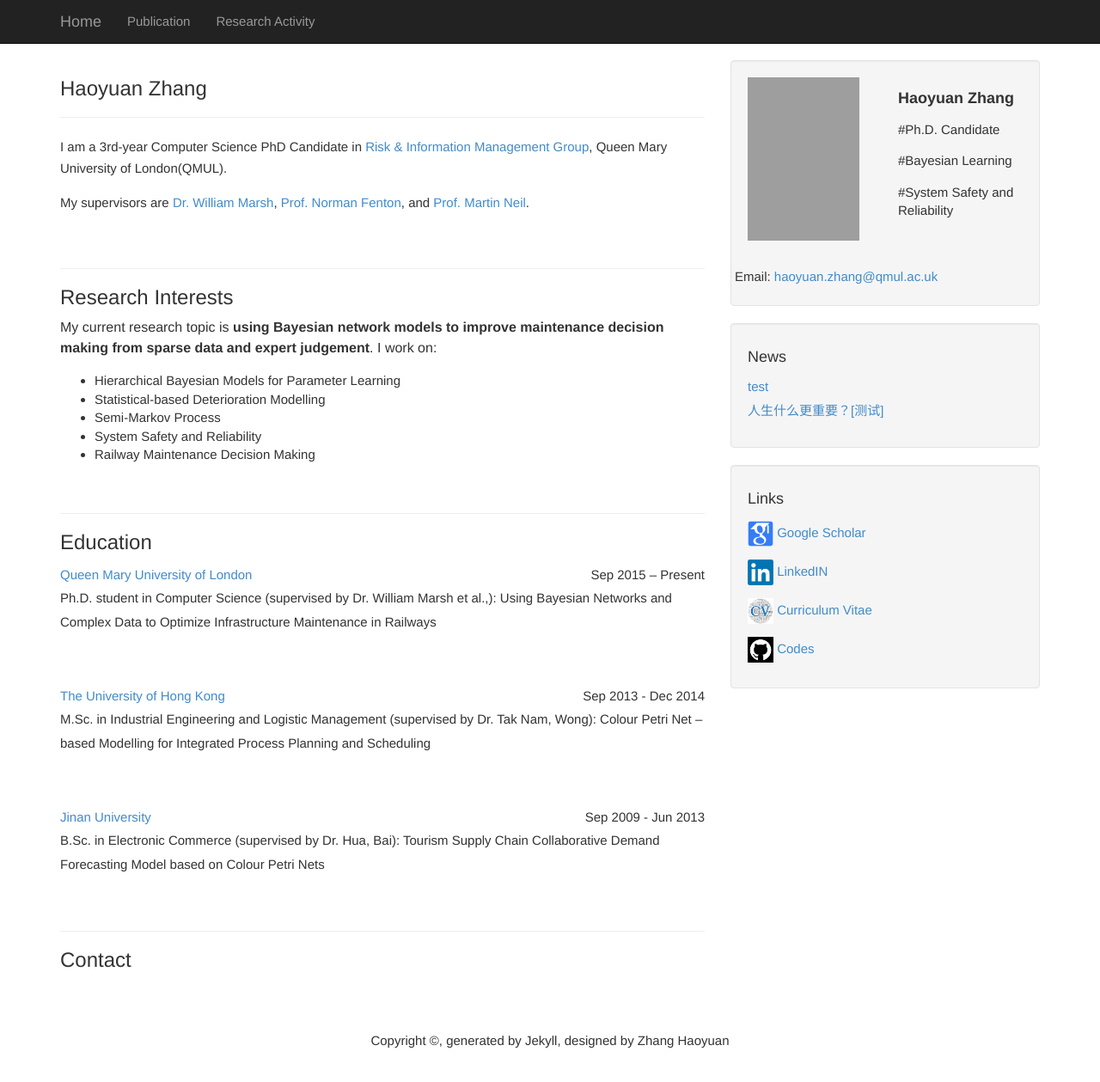
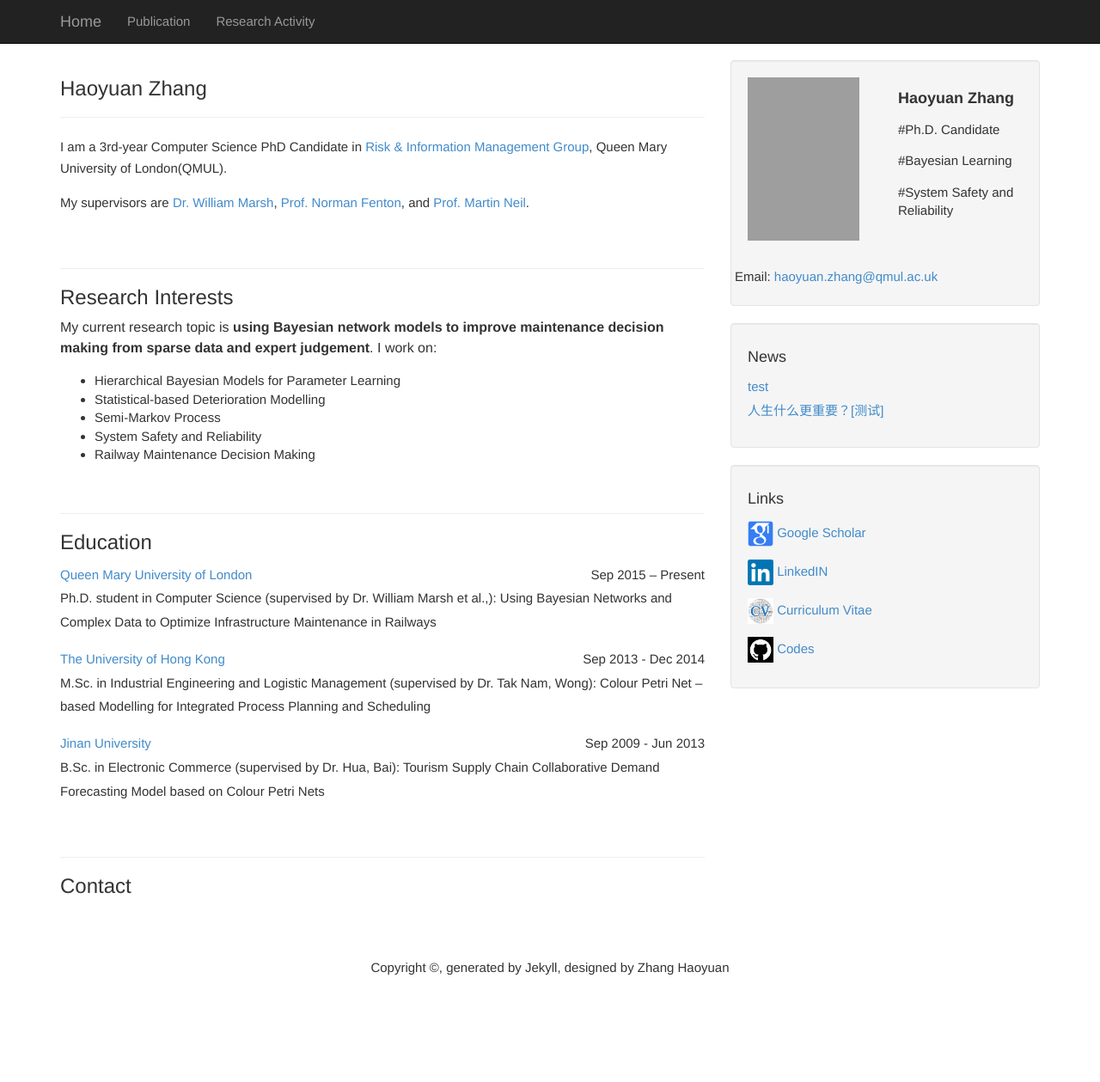
Before and after one commit to july0905/haoyuanzhang1990.github.io, a Jekyll site: the page built from index.html, in a window 1280 px wide and 1272 px high. Shown: the top 1259 px of the window at 86% size. Built offline with Jekyll 4.4.1, drawn with Linux system fonts in a browser that asks for light colours; the list of posts is cut into pages by our own code; grey boxes are pictures that could not be loaded.

Commit message:
Update index.html

```diff
--- a/index.html
+++ b/index.html
@@ -51,7 +51,6 @@ Railway Maintenance Decision Making
 <a href="http://www.qmul.ac.uk/">Queen Mary University of London</a><span style="float:right;">Sep 2015 – Present </span>
 	<br>Ph.D. student in Computer Science (supervised by Dr. William Marsh et al.,): Using Bayesian Networks and Complex Data to Optimize Infrastructure Maintenance in Railways
 </p>
-<p>&nbsp;</p>
 
 <p style="text-align:left;">
 <a href="http://www.hku.hk/" >
@@ -60,7 +59,7 @@ Railway Maintenance Decision Making
 
 <br>M.Sc. in Industrial Engineering and Logistic Management (supervised by Dr. Tak Nam, Wong): Colour Petri Net – based Modelling for Integrated Process Planning and Scheduling
 
-</p> <p>&nbsp;</p>
+</p>
 
 <p style="text-align:left;">
 <a href="https://www.jnu.edu.cn/" >
```
